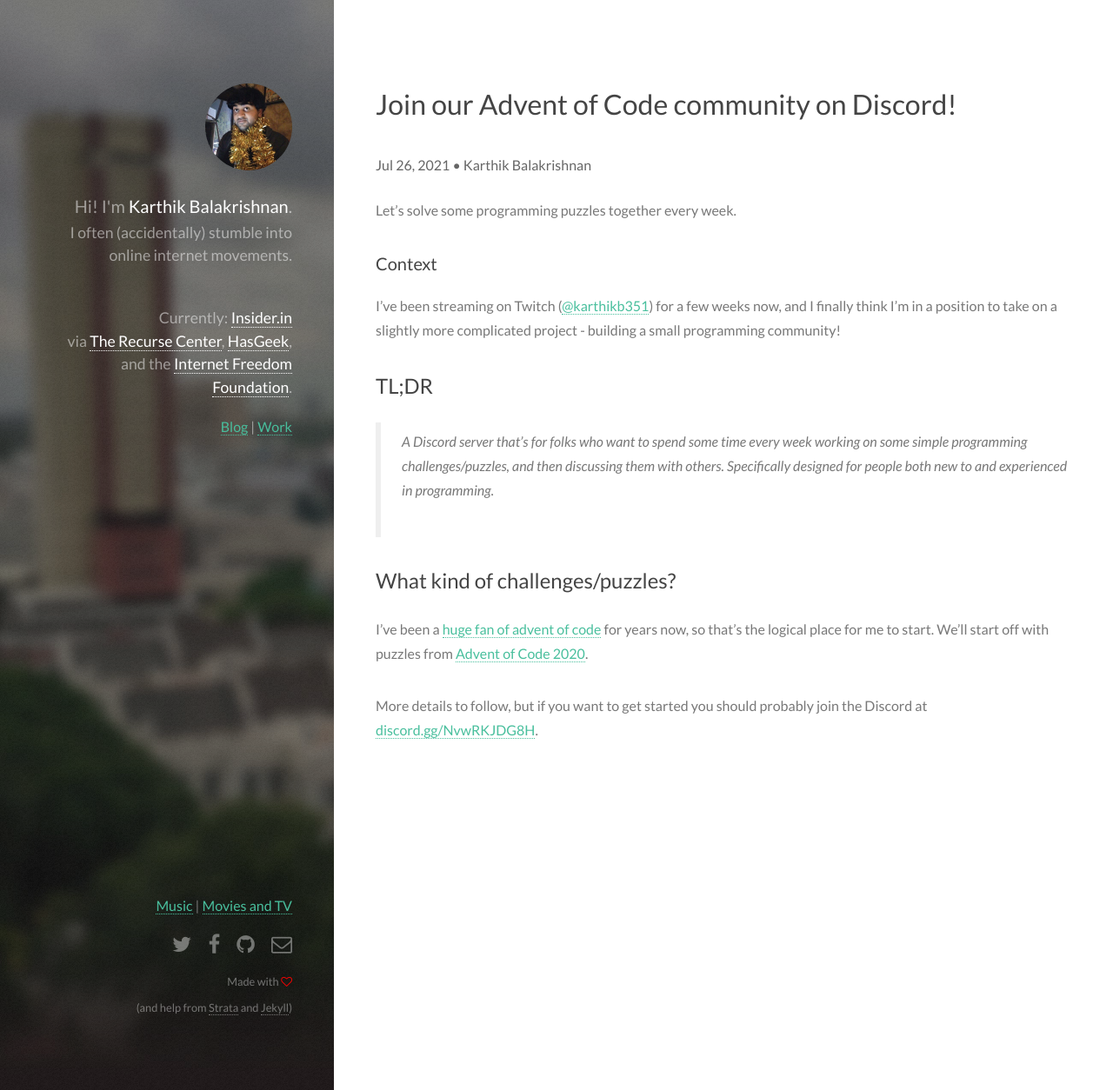
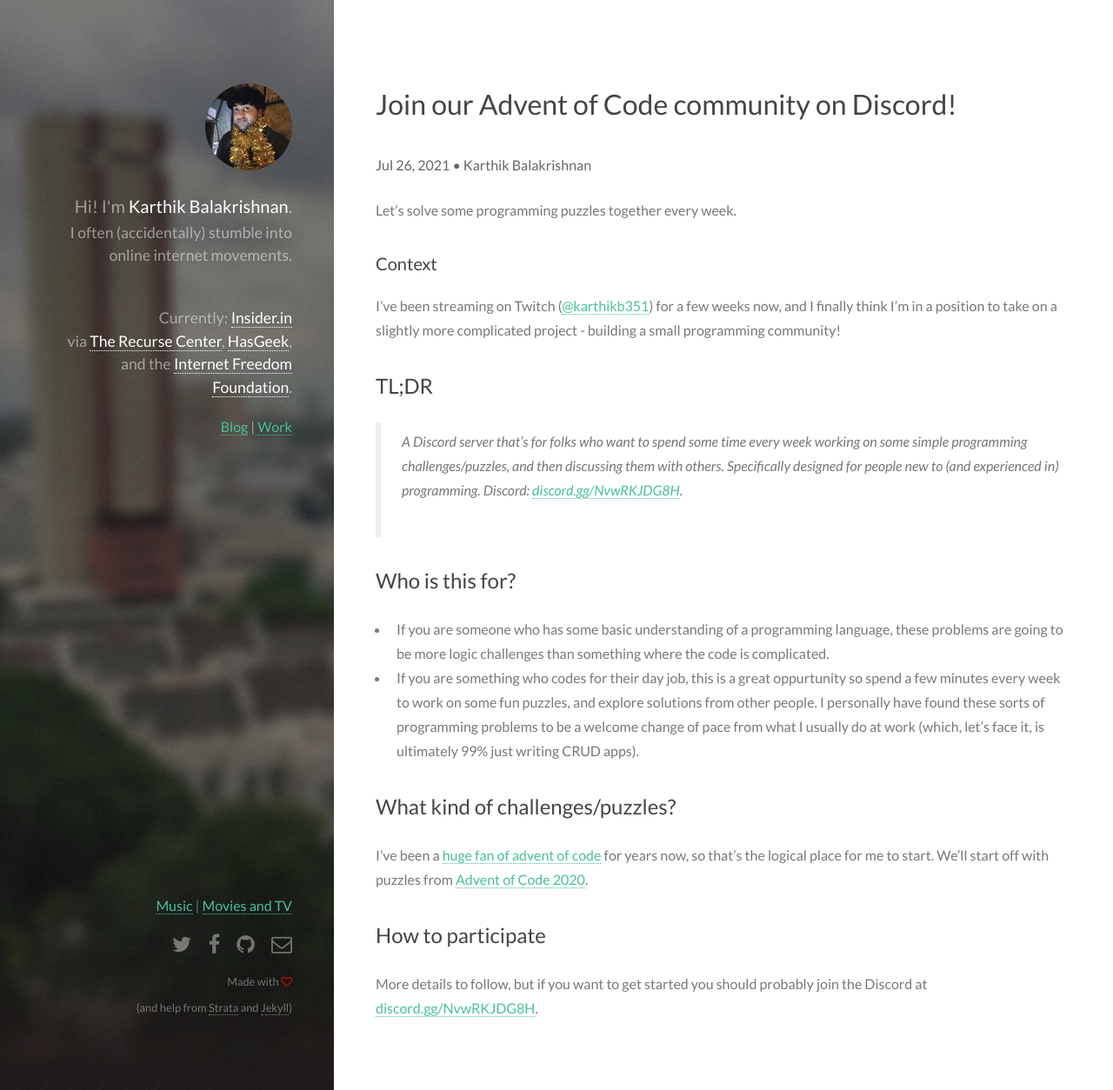
Before and after one commit to karthikb351/karthikb351, a Jekyll site: the page built from _posts/2021-07-26-join-our-advent-of-code-community-on-discord.md, in a window 1280 px wide and 1254 px high. Shown: the whole window at 87% size. Built offline with Jekyll 4.4.1, drawn with Linux system fonts in a browser that asks for light colours; comment, search, counter and statistics services are not loaded.

Commit message:
Update from Forestry.io karthikb351@gmail.com updated _posts/2021-07-26-join-our-advent-of-code-community-on-discord.md

```diff
--- a/_posts/2021-07-26-join-our-advent-of-code-community-on-discord.md
+++ b/_posts/2021-07-26-join-our-advent-of-code-community-on-discord.md
@@ -15,10 +15,20 @@
 
 ## TL;DR
 
-> A Discord server that's for folks who want to spend some time every week working on some simple programming challenges/puzzles, and then discussing them with others. Specifically designed for people both new to and experienced in programming.
+> A Discord server that's for folks who want to spend some time every week working on some simple programming challenges/puzzles, and then discussing them with others. Specifically designed for people new to (and experienced in) programming. Discord: [discord.gg/NvwRKJDG8H](https/://discord.gg/NvwRKJDG8H).
+
+## Who is this for?
+
+* If you are someone who has some basic understanding of a programming language, these problems are going to be more logic challenges than something where the code is complicated.
+* If you are something who codes for their day job, this is a great oppurtunity so spend a few minutes every week to work on some fun puzzles, and explore solutions from other people. I personally have found these sorts of programming problems to be a welcome change of pace from what I usually do at work (which, let's face it, is ultimately 99% just writing  CRUD apps).
+
+
 
 ## What kind of challenges/puzzles?
 
 I've been a [huge fan of advent of code](https://karthikbalakrishnan.com/blog/how-advent-of-code-made-me-love-competitive-programming-again) for years now, so that's the logical place for me to start. We'll start off with puzzles from [Advent of Code 2020](https://adventofcode.com/2020).
 
+
+## How to participate
+
 More details to follow, but if you want to get started you should probably join the Discord at [discord.gg/NvwRKJDG8H](https/://discord.gg/NvwRKJDG8H).
```
